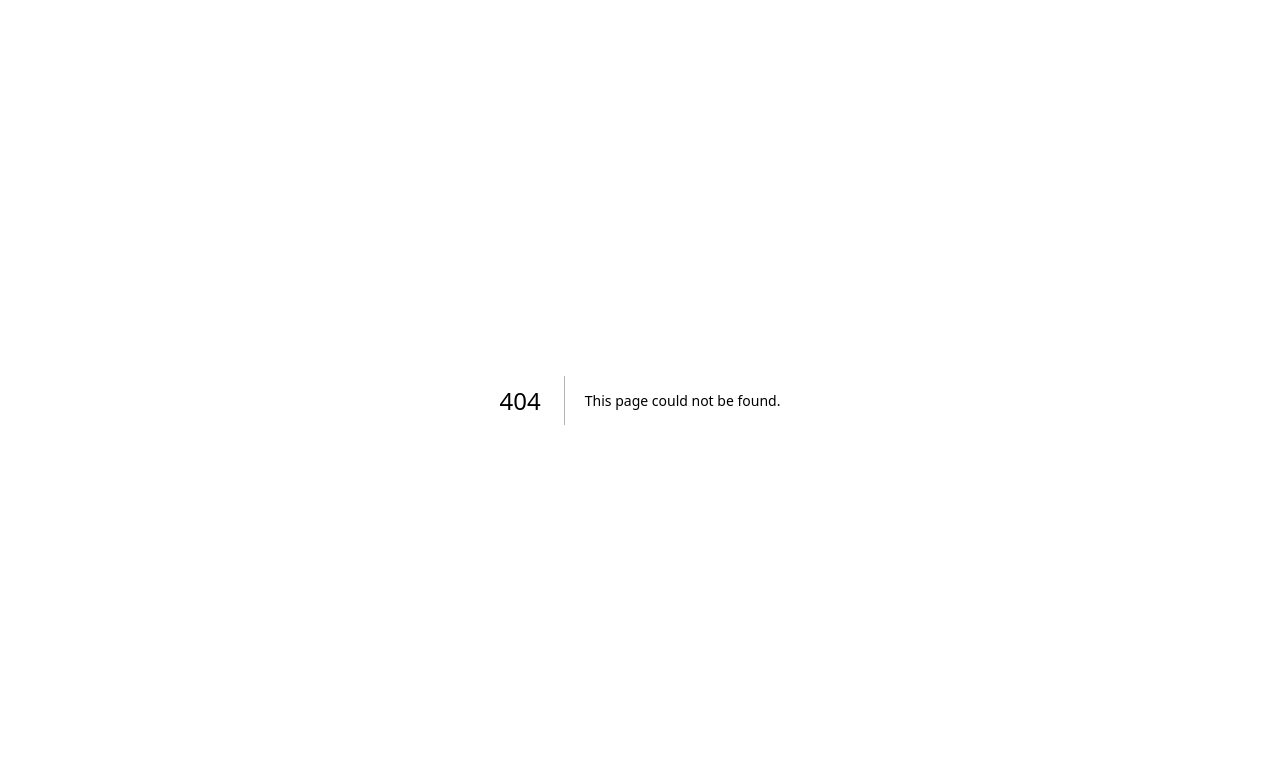
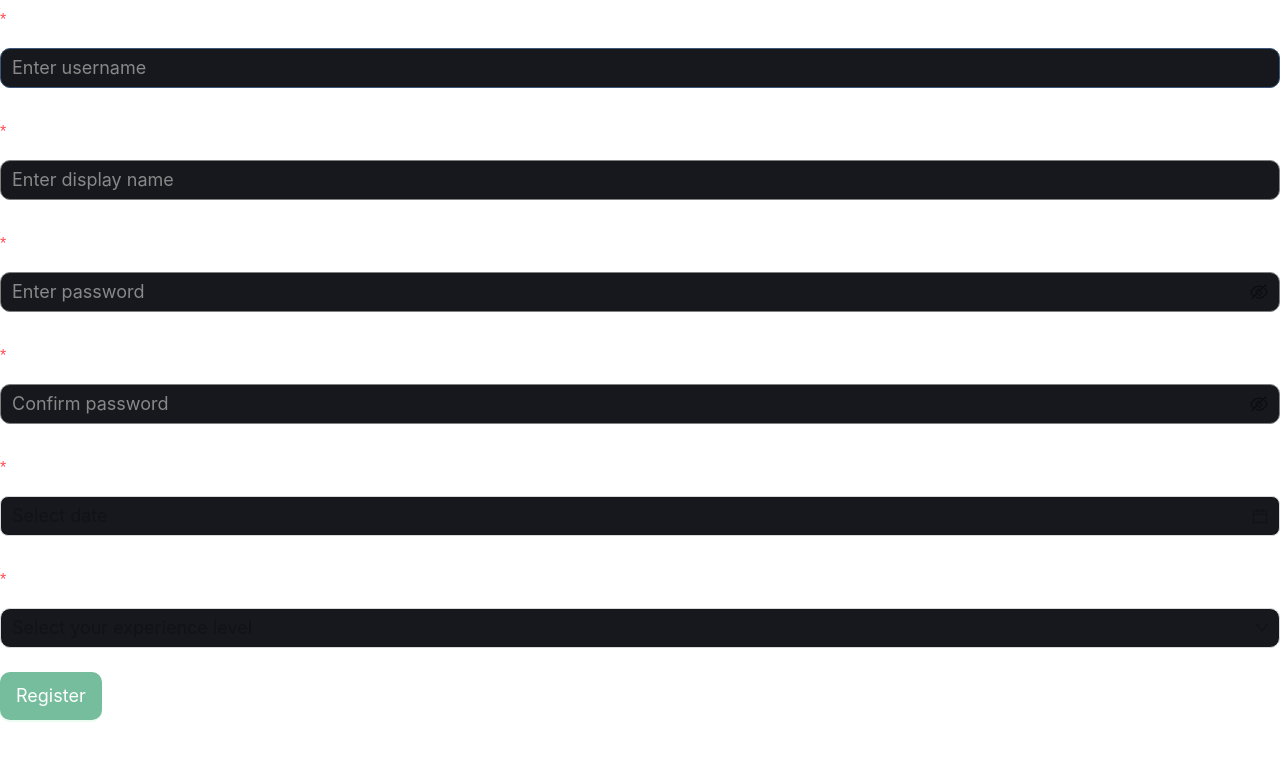
Before and after one commit to Qavrox/sopra-fs25-group-45-client, a Next.js app: page /register in a window 1280 px wide. Before the commit this address had no page. Shown: the top 760 px of the page. Built offline with nearby package versions, Linux system fonts and the light colour scheme; what @ant-design/nextjs-registry would draw is missing.

Commit message:
Add the actual registration page

```diff
--- /dev/null
+++ b/app/register/page.tsx
@@ -0,0 +1,158 @@
+"use client";
+
+import { useRouter } from "next/navigation";
+import { apiClient } from "@/api/apiClient";
+import { Button, Form, Input, DatePicker, Select } from "antd";
+import type { UserProfileUpdate } from "@/types/user";
+import { ExperienceLevel } from "@/types/user";
+import dayjs from "dayjs";
+
+interface RegisterRequest extends UserProfileUpdate {
+  username: string;
+  password: string;
+  confirmPassword: string;
+}
+
+const Register: React.FC = () => {
+  const router = useRouter();
+
+  const handleRegister = async (values: RegisterRequest) => {
+    try {
+      if (values.password !== values.confirmPassword) {
+        throw new Error("Passwords do not match");
+      }
+
+      // Convert birthday to ISO string if it exists
+      const birthday = values.birthday ? dayjs(values.birthday).format("YYYY-MM-DD") : undefined;
+
+      // Remove confirmPassword from the payload
+      const { confirmPassword, ...registrationData } = values;
+
+      // Add the formatted birthday
+      const payload = {
+        ...registrationData,
+        birthday,
+      };
+
+      // TODO: Add registration endpoint to apiClient
+      await apiClient.register(payload);
+
+      // On successful registration, navigate to login page
+      router.push("/login");
+    } catch (error) {
+      if (error instanceof Error) {
+        alert(`Registration failed: ${error.message}`);
+      } else {
+        console.error("An unknown error occurred during registration.");
+      }
+    }
+  };
+
+  // Function to check if user is 18 or older
+  const isAdult = (date: dayjs.Dayjs) => {
+    const today = dayjs();
+    const age = today.diff(date, 'year');
+    return age >= 18;
+  };
+
+  return (
+    <div className="register-container">
+      <Form
+        name="register"
+        size="large"
+        variant="outlined"
+        onFinish={handleRegister}
+        layout="vertical"
+      >
+        <Form.Item
+          name="username"
+          label="Username"
+          rules={[{ required: true, message: "Please input your username!" }]}
+        >
+          <Input placeholder="Enter username" />
+        </Form.Item>
+
+        <Form.Item
+          name="displayName"
+          label="Display Name"
+          rules={[{ required: true, message: "Please input your display name!" }]}
+        >
+          <Input placeholder="Enter display name" />
+        </Form.Item>
+
+        <Form.Item
+          name="password"
+          label="Password"
+          rules={[{ required: true, message: "Please input your password!" }]}
+        >
+          <Input.Password placeholder="Enter password" />
+        </Form.Item>
+
+        <Form.Item
+          name="confirmPassword"
+          label="Confirm Password"
+          rules={[
+            { required: true, message: "Please confirm your password!" },
+            ({ getFieldValue }) => ({
+              validator(_, value) {
+                if (!value || getFieldValue("password") === value) {
+                  return Promise.resolve();
+                }
+                return Promise.reject(new Error("Passwords do not match!"));
+              },
+            }),
+          ]}
+        >
+          <Input.Password placeholder="Confirm password" />
+        </Form.Item>
+
+        <Form.Item
+          name="birthday"
+          label="Birthday"
+          rules={[
+            { required: true, message: "Please select your birthday!" },
+            {
+              validator: (_, value) => {
+                if (!value) {
+                  return Promise.reject(new Error("Please select your birthday!"));
+                }
+                if (!isAdult(dayjs(value))) {
+                  return Promise.reject(new Error("You must be at least 18 years old to register!"));
+                }
+                return Promise.resolve();
+              },
+            },
+          ]}
+        >
+          <DatePicker
+            style={{ width: "100%" }}
+            disabledDate={(current) => {
+              // Disable dates in the future and dates that would make the user younger than 18
+              return current && (current > dayjs().endOf('day') || !isAdult(current));
+            }}
+          />
+        </Form.Item>
+
+        <Form.Item
+          name="experienceLevel"
+          label="Experience Level"
+          rules={[{ required: true, message: "Please select your experience level!" }]}
+        >
+          <Select placeholder="Select your experience level">
+            <Select.Option value={ExperienceLevel.BEGINNER}>Beginner</Select.Option>
+            <Select.Option value={ExperienceLevel.INTERMEDIATE}>Intermediate</Select.Option>
+            <Select.Option value={ExperienceLevel.EXPERT}>Expert</Select.Option>
+          </Select>
+        </Form.Item>
+
+        <Form.Item>
+          <Button type="primary" htmlType="submit" className="register-button">
+            Register
+          </Button>
+        </Form.Item>
+      </Form>
+    </div>
+  );
+};
+
+export default Register;
```
